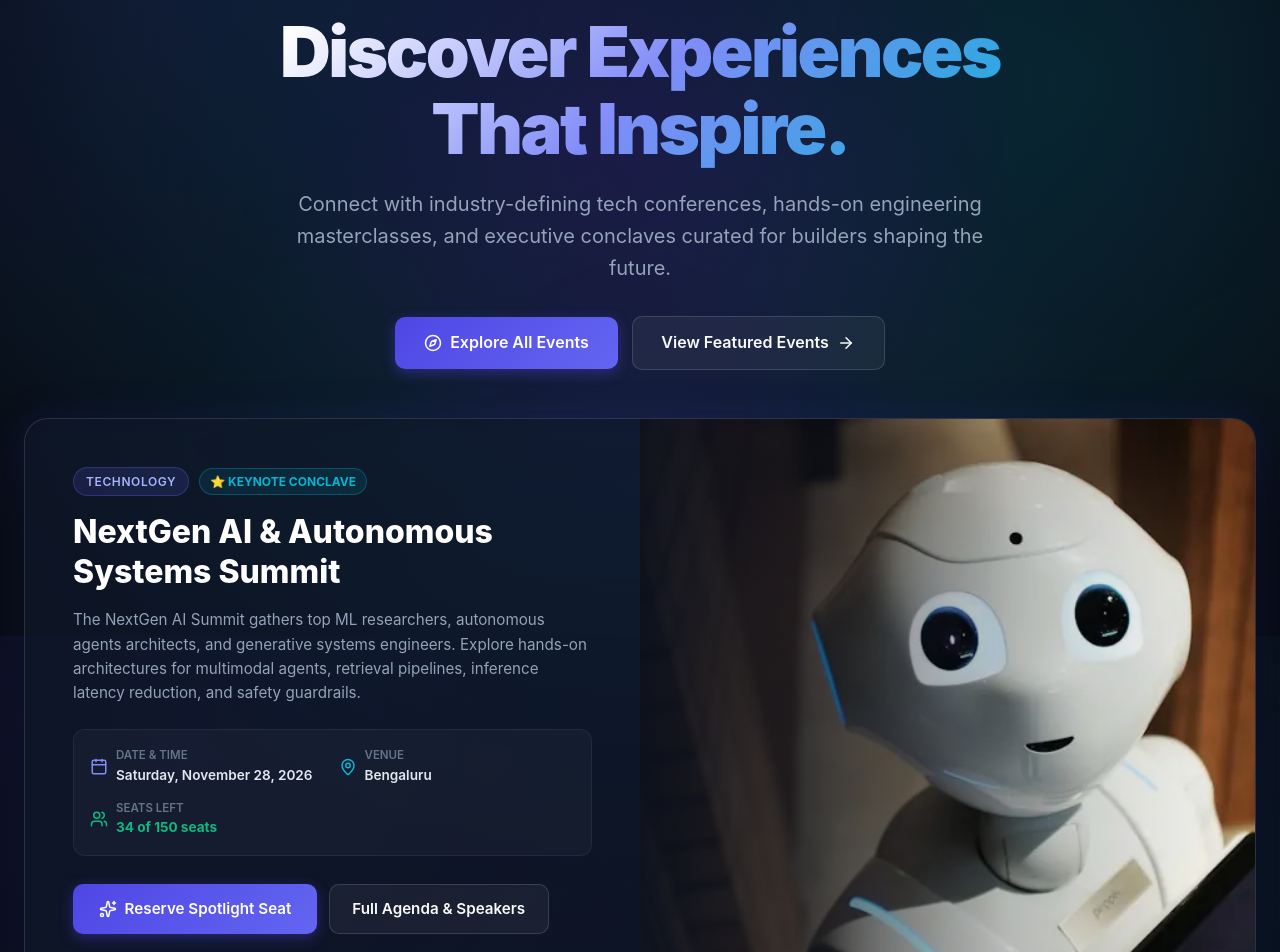
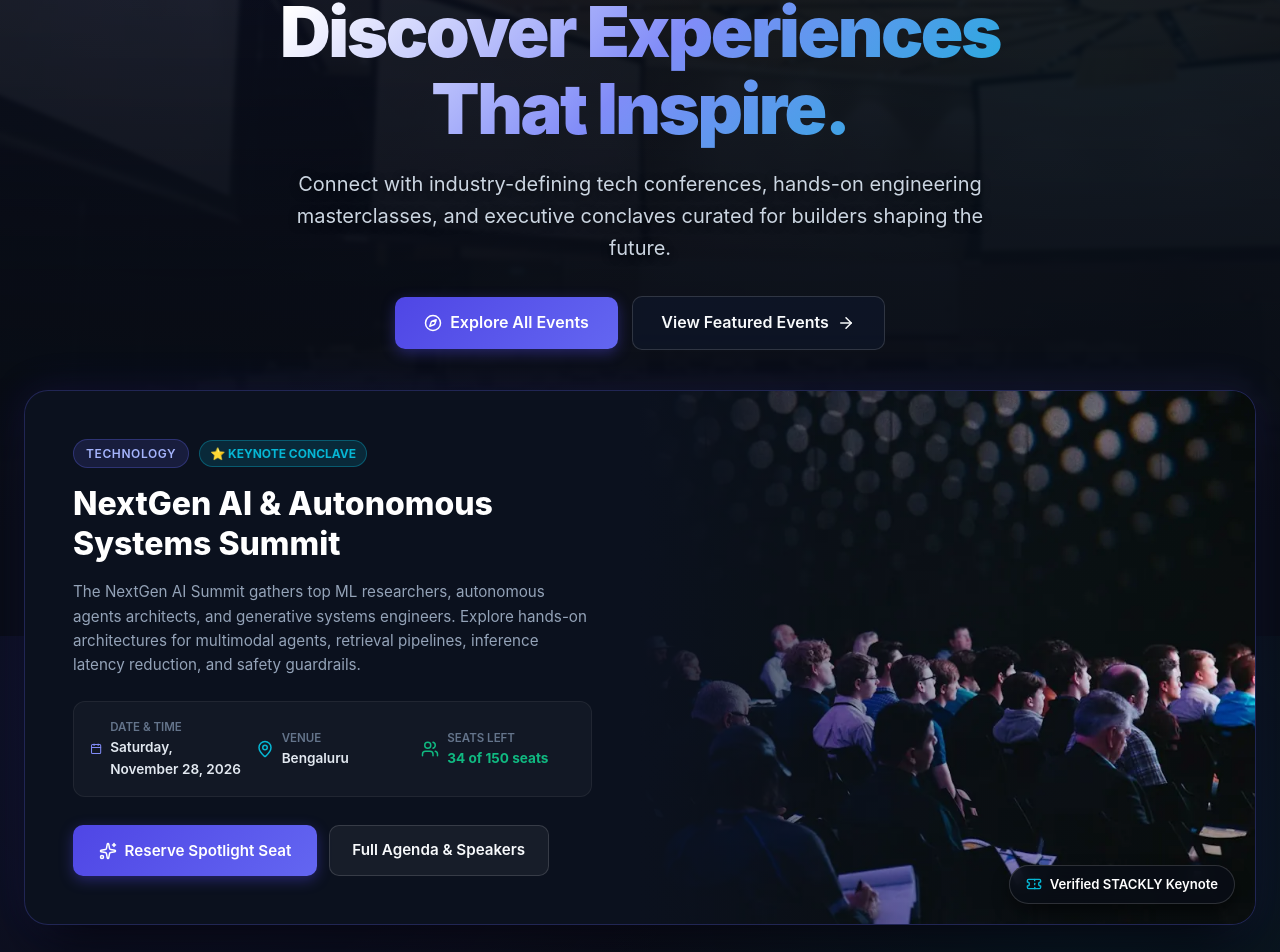
Before and after one commit to arulmani04061993-alt/Event-Discovery-Workshop-Registration, a React (Vite) app: page / in a window 1280 px wide. Shown: the part 164-1116 px from the top of the page. Built offline with nearby package versions, Linux system fonts and the light colour scheme.

Commit message:
feat: make top hero photography prominent and visible on home page

```diff
--- a/src/components/HeroSection.jsx
+++ b/src/components/HeroSection.jsx
@@ -5,10 +5,10 @@ import {
   Calendar,
   MapPin,
   ArrowRight,
-  ShieldCheck,
-  Zap,
   Compass,
-  Users
+  Users,
+  CheckCircle2,
+  Ticket
 } from 'lucide-react';
 import { useRegistrations } from '../hooks/useRegistrations';
 
@@ -19,41 +19,60 @@ export const HeroSection = ({ featuredEvent }) => {
     <section
       style={{
         position: 'relative',
-        paddingTop: '2.5rem',
+        paddingTop: '1.5rem',
         paddingBottom: '5rem',
         overflow: 'hidden'
       }}
     >
-      {/* Dynamic Background Mesh Effect */}
+      {/* Background Hero Photography with Subtle Gradient Overlay */}
       <div
         style={{
           position: 'absolute',
           top: 0,
-          left: '50%',
-          transform: 'translateX(-50%)',
-          width: '100vw',
-          maxWidth: '1440px',
-          height: '100%',
-          backgroundImage: 'radial-gradient(circle at 50% 20%, rgba(79, 70, 229, 0.22) 0%, rgba(6, 182, 212, 0.08) 35%, transparent 70%)',
-          pointerEvents: 'none',
-          zIndex: 0
+          left: 0,
+          right: 0,
+          height: '620px',
+          zIndex: 0,
+          overflow: 'hidden',
+          pointerEvents: 'none'
         }}
-      />
+      >
+        <img
+          src="/assets/images/backgrounds/hero-mesh-bg.webp?v=3"
+          alt="Conference ambiance"
+          style={{
+            width: '100%',
+            height: '100%',
+            objectFit: 'cover',
+            opacity: 0.22,
+            filter: 'blur(2px) brightness(0.7)',
+            transform: 'scale(1.05)'
+          }}
+        />
+        <div
+          style={{
+            position: 'absolute',
+            inset: 0,
+            background: 'linear-gradient(180deg, rgba(9, 13, 22, 0.4) 0%, rgba(9, 13, 22, 0.85) 60%, #090D16 100%)'
+          }}
+        />
+      </div>
 
       <div className="container" style={{ position: 'relative', zIndex: 1 }}>
         {/* Top Tag */}
-        <div style={{ display: 'flex', justifyContent: 'center', marginBottom: '1.5rem' }}>
+        <div style={{ display: 'flex', justifyContent: 'center', marginBottom: '1.25rem' }}>
           <div
             className="animate-fade-in"
             style={{
               display: 'inline-flex',
               alignItems: 'center',
               gap: '8px',
-              padding: '6px 16px',
+              padding: '6px 18px',
               borderRadius: '30px',
-              background: 'rgba(255, 255, 255, 0.04)',
-              border: '1px solid rgba(255, 255, 255, 0.12)',
-              backdropFilter: 'blur(10px)',
+              background: 'rgba(15, 23, 42, 0.8)',
+              border: '1px solid rgba(99, 102, 241, 0.35)',
+              backdropFilter: 'blur(12px)',
+              boxShadow: '0 4px 14px rgba(0, 0, 0, 0.4)',
               color: '#E2E8F0',
               fontSize: '0.85rem',
               fontWeight: '600'
@@ -75,7 +94,7 @@ export const HeroSection = ({ featuredEvent }) => {
         </div>
 
         {/* Main Heading & Tagline */}
-        <div style={{ textAlign: 'center', maxWidth: '880px', margin: '0 auto 3rem auto' }}>
+        <div style={{ textAlign: 'center', maxWidth: '880px', margin: '0 auto 2.5rem auto' }}>
           <h1
             className="gradient-text-electric"
             style={{
@@ -92,10 +111,11 @@ export const HeroSection = ({ featuredEvent }) => {
           <p
             style={{
               fontSize: 'clamp(1rem, 2vw, 1.25rem)',
-              color: '#94A3B8',
+              color: '#CBD5E1',
               lineHeight: 1.6,
               maxWidth: '720px',
-              margin: '0 auto 2rem auto'
+              margin: '0 auto 2rem auto',
+              textShadow: '0 2px 8px rgba(0,0,0,0.6)'
             }}
           >
             Connect with industry-defining tech conferences, hands-on engineering masterclasses, and executive conclaves curated for builders shaping the future.
@@ -123,7 +143,7 @@ export const HeroSection = ({ featuredEvent }) => {
             <a
               href="#featured-section"
               className="btn-secondary"
-              style={{ padding: '0.85rem 1.8rem', fontSize: '1rem' }}
+              style={{ padding: '0.85rem 1.8rem', fontSize: '1rem', background: 'rgba(15, 23, 42, 0.7)' }}
             >
               View Featured Events
               <ArrowRight size={18} />
@@ -131,7 +151,7 @@ export const HeroSection = ({ featuredEvent }) => {
           </div>
         </div>
 
-        {/* Big Spotlight Hero Card */}
+        {/* Large Keynote Showcase Card with Prominent Photography */}
         {featuredEvent && (
           <div
             className="glass-panel animate-scale-in"
@@ -139,7 +159,8 @@ export const HeroSection = ({ featuredEvent }) => {
               borderRadius: '24px',
               overflow: 'hidden',
               position: 'relative',
-              border: '1px solid rgba(255, 255, 255, 0.12)',
+              background: '#0B111E',
+              border: '1px solid rgba(99, 102, 241, 0.25)',
               boxShadow: '0 30px 60px -15px rgba(0, 0, 0, 0.8), 0 0 40px rgba(79, 70, 229, 0.15)'
             }}
           >
@@ -147,11 +168,18 @@ export const HeroSection = ({ featuredEvent }) => {
               style={{
                 display: 'grid',
                 gridTemplateColumns: 'repeat(auto-fit, minmax(320px, 1fr))',
-                alignItems: 'center'
+                alignItems: 'stretch'
               }}
             >
               {/* Left Details */}
-              <div style={{ padding: 'clamp(1.5rem, 4vw, 3rem)' }}>
+              <div
+                style={{
+                  padding: 'clamp(1.75rem, 4vw, 3rem)',
+                  display: 'flex',
+                  flexDirection: 'column',
+                  justifyContent: 'center'
+                }}
+              >
                 <div style={{ display: 'flex', alignItems: 'center', gap: '10px', marginBottom: '1rem' }}>
                   <span className="badge badge-technology">
                     {featuredEvent.category}
@@ -161,10 +189,10 @@ export const HeroSection = ({ featuredEvent }) => {
                       fontSize: '0.75rem',
                       fontWeight: '700',
                       color: '#06B6D4',
-                      background: 'rgba(6, 182, 212, 0.1)',
+                      background: 'rgba(6, 182, 212, 0.15)',
                       padding: '3px 10px',
                       borderRadius: '20px',
-                      border: '1px solid rgba(6, 182, 212, 0.3)'
+                      border: '1px solid rgba(6, 182, 212, 0.35)'
                     }}
                   >
                     ⭐ KEYNOTE CONCLAVE
@@ -198,7 +226,7 @@ export const HeroSection = ({ featuredEvent }) => {
                 <div
                   style={{
                     display: 'grid',
-                    gridTemplateColumns: 'repeat(auto-fit, minmax(160px, 1fr))',
+                    gridTemplateColumns: 'repeat(auto-fit, minmax(150px, 1fr))',
                     gap: '12px',
                     padding: '1rem',
                     borderRadius: '12px',
@@ -259,18 +287,18 @@ export const HeroSection = ({ featuredEvent }) => {
                 </div>
               </div>
 
-              {/* Right Media Graphic */}
+              {/* Right Media Graphic: Clear, High-Resolution Real Keynote Photography */}
               <div
                 style={{
                   position: 'relative',
                   width: '100%',
-                  height: '100%',
-                  minHeight: '340px'
+                  minHeight: '380px',
+                  overflow: 'hidden'
                 }}
               >
                 <img
-                  src={featuredEvent.image}
-                  alt={featuredEvent.name}
+                  src="/assets/images/hero/hero-tech-summit.webp?v=3"
+                  alt="Tech summit keynote stage"
                   style={{
                     width: '100%',
                     height: '100%',
@@ -278,17 +306,43 @@ export const HeroSection = ({ featuredEvent }) => {
                     display: 'block'
                   }}
                   onError={(e) => {
-                    e.currentTarget.src = '/assets/images/hero/hero-tech-summit.webp';
+                    e.currentTarget.src = featuredEvent.image;
                   }}
                 />
 
+                {/* Subtle side gradient for smooth text boundary */}
                 <div
                   style={{
                     position: 'absolute',
                     inset: 0,
-                    background: 'linear-gradient(90deg, rgba(11, 16, 29, 0.95) 0%, rgba(11, 16, 29, 0.2) 60%, transparent 100%)'
+                    background: 'linear-gradient(90deg, #0B111E 0%, rgba(11, 17, 30, 0.4) 30%, transparent 100%)',
+                    pointerEvents: 'none'
                   }}
                 />
+
+                {/* Floating pill over image */}
+                <div
+                  style={{
+                    position: 'absolute',
+                    bottom: '20px',
+                    right: '20px',
+                    background: 'rgba(9, 13, 22, 0.85)',
+                    backdropFilter: 'blur(8px)',
+                    border: '1px solid rgba(255, 255, 255, 0.15)',
+                    padding: '8px 16px',
+                    borderRadius: '24px',
+                    display: 'flex',
+                    alignItems: 'center',
+                    gap: '8px',
+                    color: '#FFFFFF',
+                    fontSize: '0.82rem',
+                    fontWeight: '600',
+                    boxShadow: '0 8px 16px rgba(0,0,0,0.5)'
+                  }}
+                >
+                  <Ticket size={16} color="#06B6D4" />
+                  <span>Verified STACKLY Keynote</span>
+                </div>
               </div>
             </div>
           </div>
```
